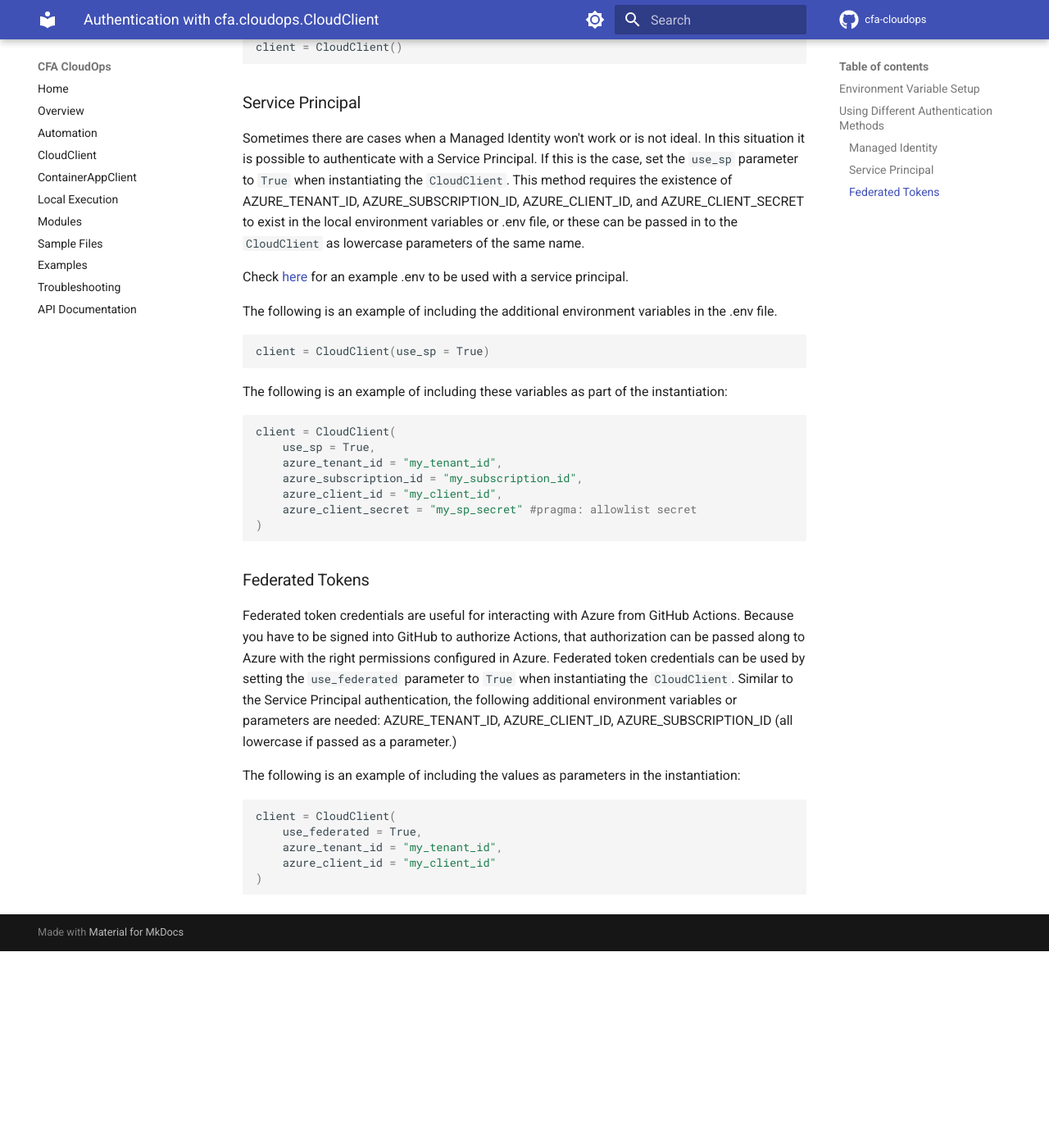
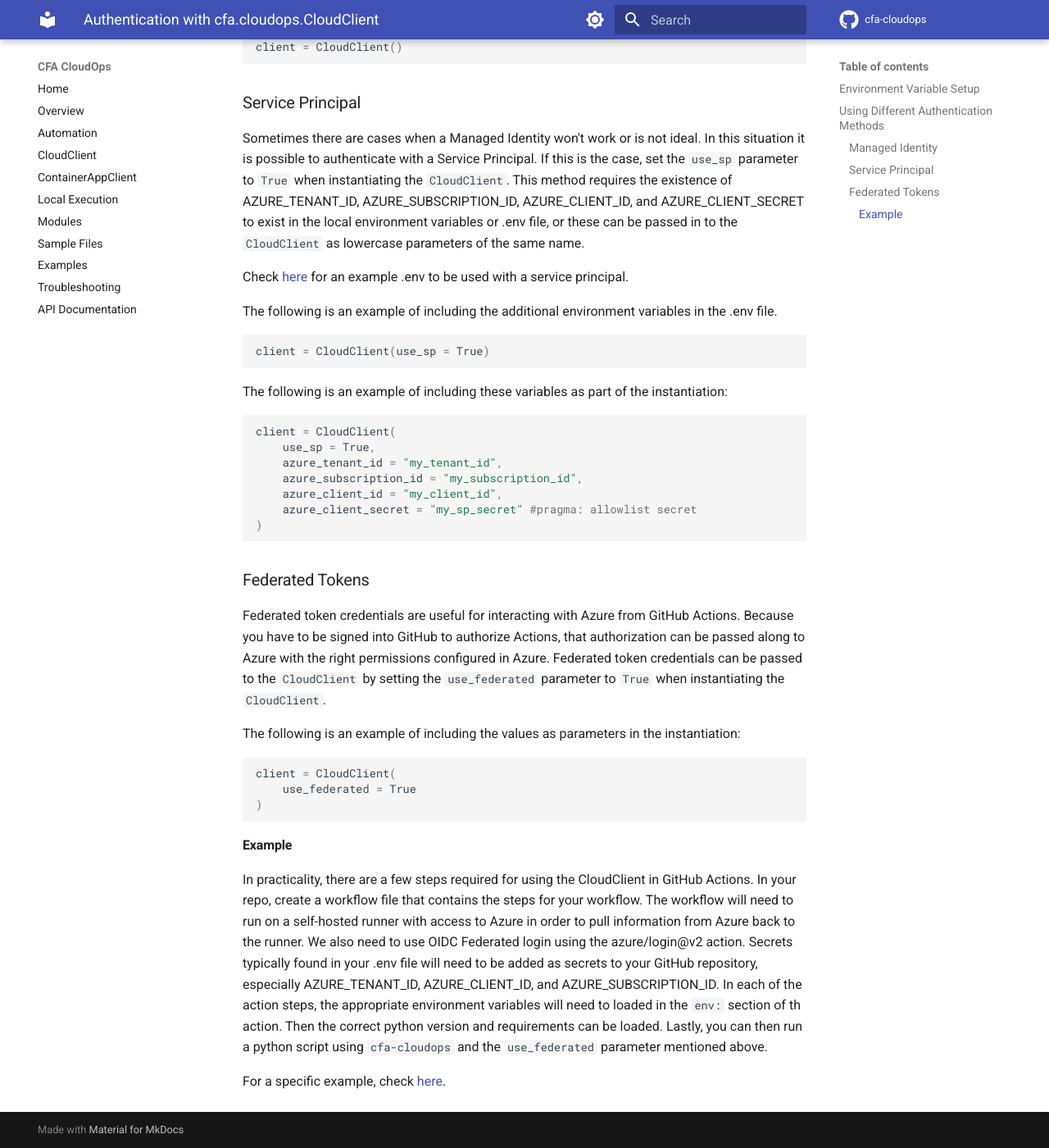
Before and after one commit to CDCgov/cfa-cloudops, an MkDocs documentation site: the page built from docs/CloudClient/authentication.md, in a window 1280 px wide and 1400 px high, scrolled down 1448 px. Shown: the whole window at 82% size. Built offline with MkDocs 1.6.1 and Material for MkDocs 9.7.7, drawn with Linux system fonts in a browser that asks for light colours; comment, search, counter and statistics services are not loaded; before the commit the page ends 2608 px from its top, so only the background shows below that.

Commit message:
update docs

````diff
--- a/docs/CloudClient/authentication.md
+++ b/docs/CloudClient/authentication.md
@@ -62,13 +62,16 @@ client = CloudClient(
 
 ### Federated Tokens
 
-Federated token credentials are useful for interacting with Azure from GitHub Actions. Because you have to be signed into GitHub to authorize Actions, that authorization can be passed along to Azure with the right permissions configured in Azure. Federated token credentials can be used by setting the `use_federated` parameter to `True` when instantiating the `CloudClient`. Similar to the Service Principal authentication, the following additional environment variables or parameters are needed: AZURE_TENANT_ID, AZURE_CLIENT_ID, AZURE_SUBSCRIPTION_ID (all lowercase if passed as a parameter.)
+Federated token credentials are useful for interacting with Azure from GitHub Actions. Because you have to be signed into GitHub to authorize Actions, that authorization can be passed along to Azure with the right permissions configured in Azure. Federated token credentials can be passed to the `CloudClient` by setting the `use_federated` parameter to `True` when instantiating the `CloudClient`.
 
 The following is an example of including the values as parameters in the instantiation:
 ```python
 client = CloudClient(
-    use_federated = True,
-    azure_tenant_id = "my_tenant_id",
-    azure_client_id = "my_client_id"
+    use_federated = True
 )
 ```
+
+#### Example
+In practicality, there are a few steps required for using the CloudClient in GitHub Actions. In your repo, create a workflow file that contains the steps for your workflow. The workflow will need to run on a self-hosted runner with access to Azure in order to pull information from Azure back to the runner. We also need to use OIDC Federated login using the azure/login@v2 action. Secrets typically found in your .env file will need to be added as secrets to your GitHub repository, especially AZURE_TENANT_ID, AZURE_CLIENT_ID, and AZURE_SUBSCRIPTION_ID. In each of the action steps, the appropriate environment variables will need to loaded in the `env:` section of th action. Then the correct python version and requirements can be loaded. Lastly, you can then run a python script using `cfa-cloudops` and the `use_federated` parameter mentioned above.
+
+For a specific example, check [here](https://github.com/cdcent/cfa-cloudops-example).
````
